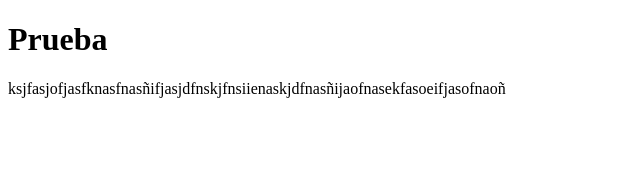
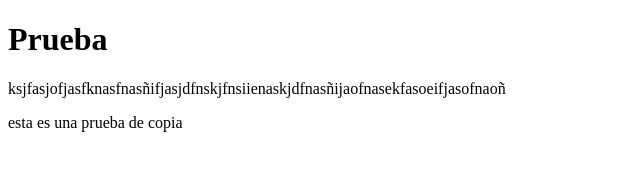
Before and after one commit to MamenRC/prueba, a plain HTML site: page index.html in a window 1280 px wide. Shown: the whole page, without its empty margins (0-640 px from the left). Drawn offline with Linux system fonts and the light colour scheme.

Commit message:
add paragraph

```diff
--- a/index.html
+++ b/index.html
@@ -7,5 +7,6 @@
 <body>
 	<h1>Prueba</h1>
 	<p>ksjfasjofjasfknasfnasñifjasjdfnskjfnsiienaskjdfnasñijaofnasekfasoeifjasofnaoñ</p>
+	<p>esta es una prueba de copia</p>
 </body>
 </html>
```
